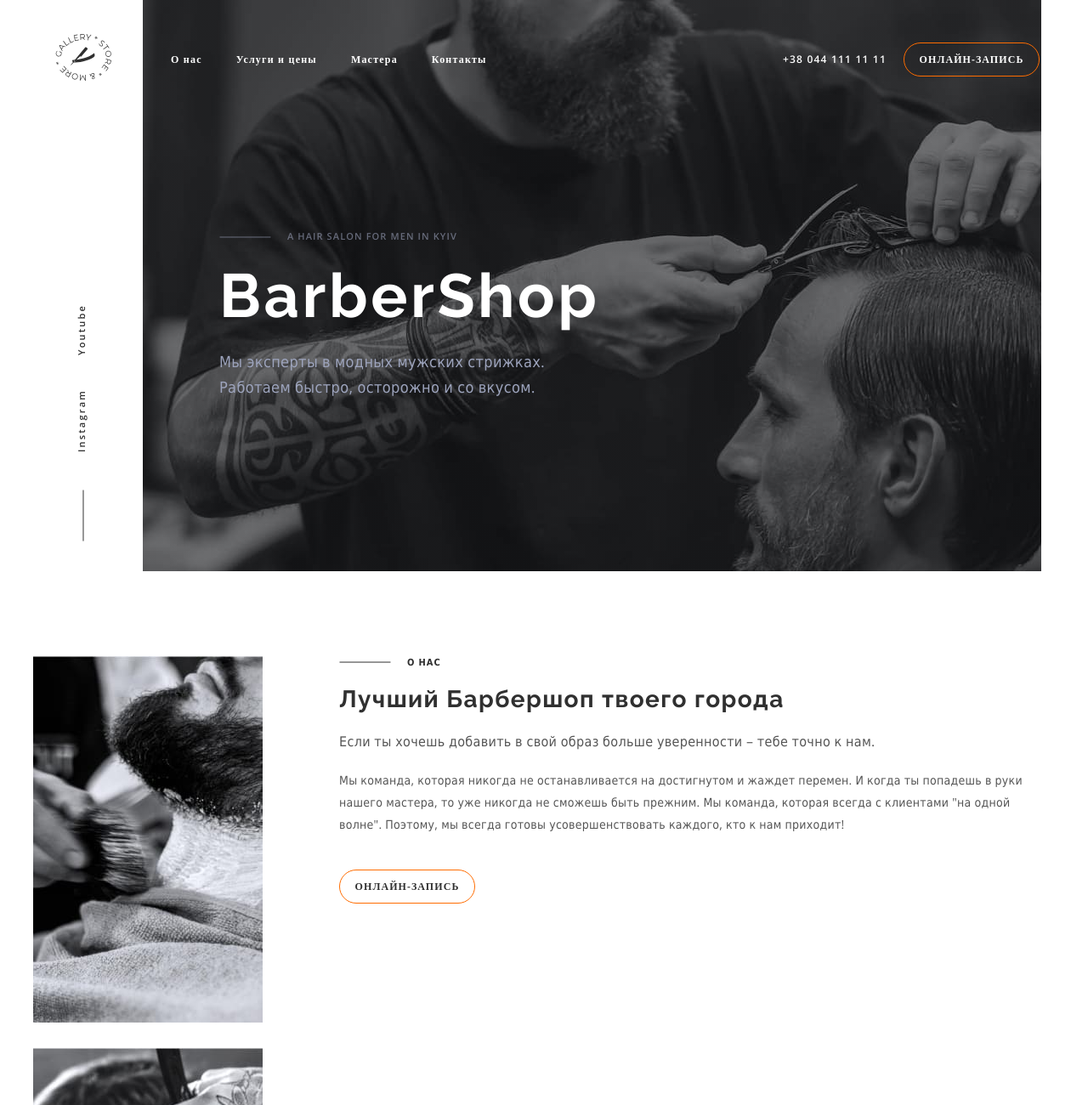
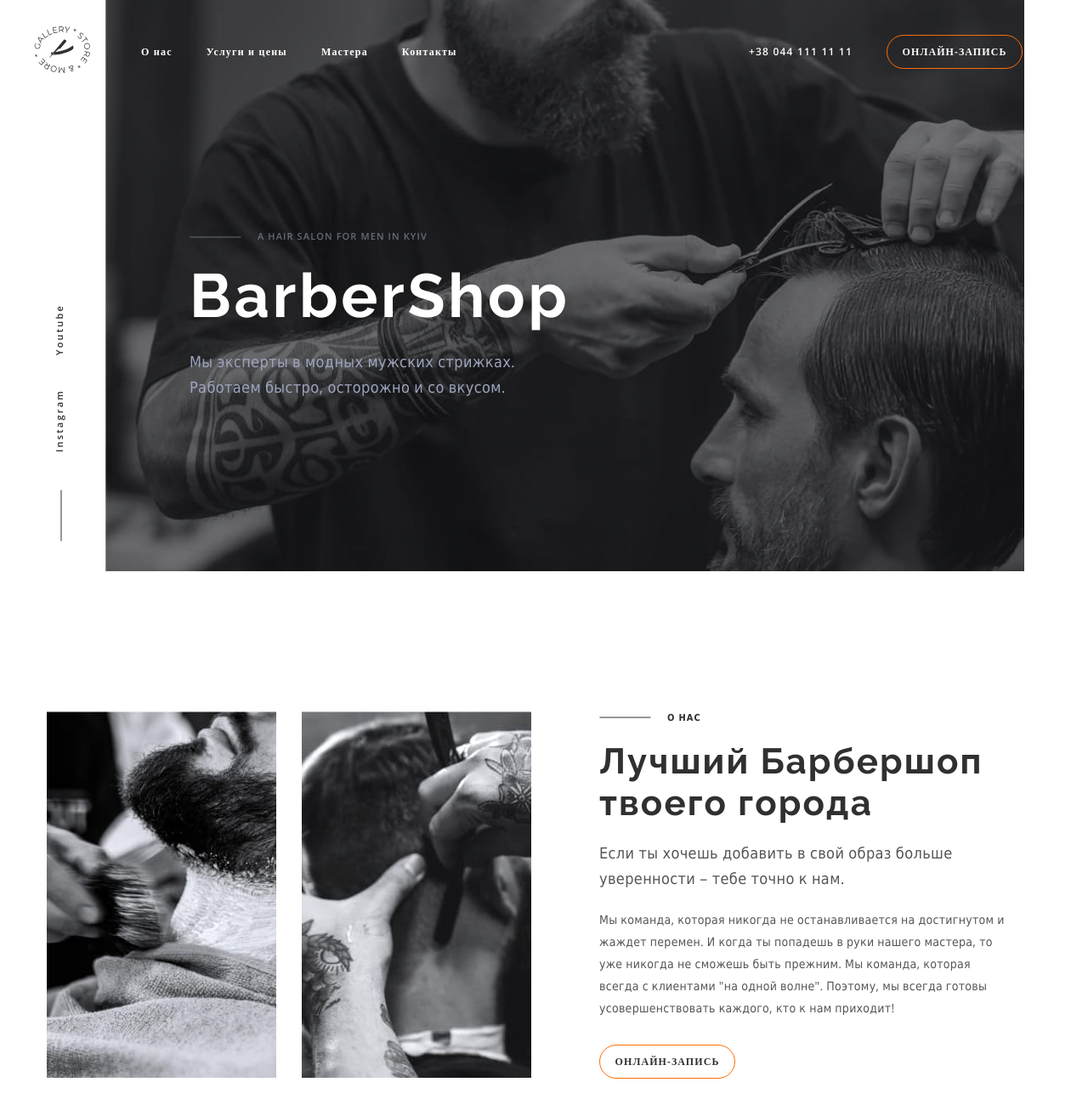
Before and after one commit to zefir0211/barbershop, a plain HTML site: page index.html in a window 1280 px wide. Shown: the top 1300 px of the page at 85% size. Drawn offline with nearby package versions, Linux system fonts and the light colour scheme.

Commit message:
fix - header, hero, about

```diff
--- a/index.html
+++ b/index.html
@@ -8,7 +8,7 @@
     <link rel="preconnect" href="https://fonts.googleapis.com">
     <link rel="preconnect" href="https://fonts.gstatic.com" crossorigin>
     <link href="https://fonts.googleapis.com/css2?family=Open+Sans:wght@400;600;700&family=Raleway:wght@700&display=swap" rel="stylesheet">
-    <link rel="stylesheet" href="https://cdnjs.cloudflare.com/ajax/libs/modern-normalize/1.1.0/modern-normalize.min.css" integrity="sha512-wpPYUAdjBVSE4KJnH1VR1HeZfpl1ub8YT/NKx4PuQ5NmX2tKuGu6U/JRp5y+Y8XG2tV+wKQpNHVUX03MfMFn9Q==" crossorigin="anonymous" referrerpolicy="no-referrer" />
+    <link rel="stylesheet" href="https://cdnjs.cloudflare.com/ajax/libs/modern-normalize/1.1.0/modern-normalize.min.css" integrity="sha512-wpPYUAdjBVSE4KJnH1VR1HeZfpl1ub8YT/NKx4PuQ5NmX2tKuGu6U/JRp5y+Y8XG2tV+wKQpNHVUX03MfMFn9Q==" crossorigin="anonymous" referrerpolicy="no-referrer">
     <link rel="stylesheet" href="./css/main.min.css">
     <title>BarberShop</title>
 </head>
@@ -27,7 +27,7 @@
                 </nav>
                 <div class="header__contacts">
                     <a class="header__tel" href="tel:+380441111111">+38 044 111 11 11</a>
-                    <button class="header__btn btn btn--light" tupe="button">онлайн-запись</button>
+                    <button class="header__btn btn btn--light" type="button">онлайн-запись</button>
                 </div>
             </div>
             <svg class="header__mob-btn" width="40" height="40">
@@ -54,6 +54,7 @@
         </section>
         <section class="about" id="about">
             <div class="container">
+                <div class="about__content-container">
                     <ul class="about__list">
                         <li class="about__item">
                             <picture>
@@ -69,9 +70,6 @@
                                 <img src="./img//about-img-2.jpg" alt="барбер бреет шею">
                             </picture>
                         </li>
-
-                    <!-- <li class="about__item"><img class="about__img" src="./img/about-img-1.jpg" alt="барбер бреет шею"></li>
-                    <li class="about__item"><img class="about__img" src="./img/about-img-2.jpg" alt="барбер делает кант"></li> -->
                     </ul>
                     <div class="about__container-text">
                         <p class="about__top-text">О НАС</p>
@@ -80,7 +78,8 @@
                         <p class="about__second-text">Мы команда, которая никогда не останавливается на достигнутом
                             и жаждет перемен. И когда ты попадешь в руки нашего мастера,
                             то уже никогда не сможешь быть прежним. Мы команда, которая всегда с клиентами "на одной волне". Поэтому, мы всегда готовы усовершенствовать каждого, кто к нам приходит!</p>
-                    <button class="about__btn btn btn--dark" tupe="button">онлайн-запись</button>
+                        <button class="about__btn btn btn--dark" type="button">онлайн-запись</button>
+                    </div>
                 </div>
             </div>
         </section>
@@ -92,7 +91,7 @@
                     <ul class="price-list price-list--left">
                         <li class="price-list__item">
                             <p class="price-list__text">Мужская стрижка</p>
-                            <p class="price-list__text"">от 300 грн.</p>
+                            <p class="price-list__text">от 300 грн.</p>
                         </li>
                         <li class="price-list__item">
                             <p class="price-list__text">Стрижка бороды</p>
@@ -126,7 +125,7 @@
                         </li>
                     </ul>
                 </div>
-                <button class="prices__btn btn btn--light" tupe="button">онлайн-запись</button>
+                <button class="prices__btn btn btn--light" type="button">онлайн-запись</button>
             </div>
         </section>
         <section class="reasons">
@@ -347,8 +346,7 @@
                                     name="online-name"
                                     class="online__input"
                                     placeholder=" "
-                                    required
-                                    />
+                                    required>
                                     <label class="online__label" for="online-name">Имя*</label>
                                 </div>
                                 <div class="online__field">
@@ -359,8 +357,7 @@
                                     class="online__input"
                                     placeholder=" "
                                     pattern="[\+]\d{2}\[\(]\d{3}[\)]\\d{3}[\-]\d{2}[\-]\d{2}" title="+38(097)111-11-11" minlength="15" maxlength="17"
-                                    required
-                                    />
+                                    required>
                                     <label class="online__label" for="online-tel">Телефон*</label>
                                 </div>
                             </div>
@@ -368,7 +365,7 @@
                                 <textarea class="online__text" name="online-text" id="online-text" placeholder=" "></textarea>
                                 <label class="online__label" for="online-text">сообщение</label>
                             </div>
-                            <button class="online__btn btn btn--light" tupe="button">отправить</button>
+                            <button class="online__btn btn btn--light" type="button">отправить</button>
                     </form>
                 </section>
                 <section class="contacts" id="contacts">
--- a/sass/loyout/__hero.scss
+++ b/sass/loyout/__hero.scss
@@ -23,7 +23,7 @@
 
         // desktop
         @media screen and (min-width: 1280px) {
-            padding: 0px 55px 0 55px;
+            padding: 0px 75px 0 39px;
 
             display: flex;
             flex-direction: row;
@@ -48,7 +48,7 @@
         background-position: center;
         background-size: cover;
 
-        padding: 208px 30px 0 30px;
+        padding: 208px 30px 0 31px;
 
         // tab
         @media screen and (min-width: 768px)  {
@@ -71,7 +71,7 @@
         @media screen and (min-width: 1280px)  {
             width: 1073px;
             height: 672px;
-            padding: 271px 0 0 90px;
+            padding: 271px 0 0 99px;
 
             background-image: linear-gradient(
                 rgba(25, 28, 38, 0.2),
@@ -139,6 +139,11 @@
 
         color: #9DA4BD;
 
+        // tab
+        @media screen and (min-width: 768px) {
+            max-width: 349px;
+        }
+
         // desktop
         @media screen and (min-width: 1280px) {
             font-size: 18px;
@@ -165,7 +170,7 @@
 
         width: 85px;
         height: 680px;
-        padding: 0px 36px 0px 35px;
+        padding: 0px 36px 0px 30px;
         margin-right: 28px;
 
         display: flex;
@@ -175,7 +180,8 @@
     // desktop
     @media screen and (min-width: 1280px) {
         height: 672px;
-        padding: 0 30px;
+        margin-right: 0;
+        padding: 0 36px 0 20px;
     }
 
     &__list {
--- a/sass/loyout/_about.scss
+++ b/sass/loyout/_about.scss
@@ -1,11 +1,6 @@
 .about {
-    // padding-top: 165px;
-    // padding-bottom: 90px;
+
     .container {
-        // display: flex;
-        // justify-content: space-around;
-        // margin: 0 auto;
-
         // MOB
         padding: 84px 30px 84px 30px;
 
@@ -17,10 +12,26 @@
         @media screen and (min-width: 768px) {
             display: flex;
         }
+
+        // desktop
+        @media screen and (min-width: 1280px)  {
+            padding: 165px 75px 90px 55px;
+            display: block;
+        }
+    }
+
+    &__content-container {
+        display: flex;
+        flex-direction: row;
+justify-content: space-between;
+
+        // desktop
+        @media screen and (min-width: 1280px) {
+            margin: 0 auto;
+        }
     }
 
     &__list {
-        // display: flex;
         // MOB
         display: none;
 
@@ -28,6 +39,12 @@
         @media screen and (min-width: 768px) {
             display: flex;
             flex-direction: column;
+        }
+
+        // desktop
+        @media screen and (min-width: 1280px) {
+            display: flex;
+            flex-direction: row;
         }
     }
 
@@ -40,35 +57,35 @@
         &:first-child {
             margin-bottom: 30px;
         }
-    }
+        // desktop
+        @media screen and (min-width: 1280px) {
+            max-width: 270px;
+            height: auto;
 
-    &__item:first-child {
-        // margin-right: 30px;
+            &:first-child {
+                margin-bottom: 0px;
+            }
+
+            &:last-child {
+                margin-right: 0px;
+            }
+        }
     }
 
     &__img {
-        // max-width: 270px;
-        // height: auto;
-    }
+
+        }
 
 
     &__container-text {
         position: relative;
-        // max-width: 500px;
+        // desktop
+        @media screen and (min-width: 1280px) {
+            max-width: 500px;
+        }
     }
 
     &__top-text {
-        // font-weight: 600;
-        // font-size: 11px;
-        // line-height: 1.36;
-        // letter-spacing: 0.1em;
-        // text-transform: uppercase;
-
-        // color: var(--dark-color);
-
-        // margin-left: 80px;
-        // margin-bottom: 20px;
-
         // MOB
         font-weight: 600;
         font-size: 11px;
@@ -94,16 +111,6 @@
     }
 
     &__heading {
-        // font-family: 'Raleway';
-        // font-weight: 700;
-        // font-size: 42px;
-        // line-height: 1.16;
-        // letter-spacing: 0.05em;
-
-        // color: var(--dark-color);
-
-        // margin-bottom: 20px;
-
         // MOB
         font-family: 'Raleway';
         font-weight: 700;
@@ -118,18 +125,15 @@
         @media screen and (min-width: 768px) {
             font-size: 28px;
         }
+
+        // desktop
+        @media screen and (min-width: 1280px) {
+            font-size: 42px;
+            line-height: 1.16;
+        }
     }
 
     &__first-text {
-        // font-weight: 400;
-        // font-size: 18px;
-        // line-height: 1.66;
-        // letter-spacing: 0.02em;
-
-        // color: #555555;
-
-        // margin-bottom: 20px;
-
         // MOB
         font-size: 16px;
         line-height: 1.6;
@@ -138,18 +142,15 @@
         color: #555555;
 
         margin-bottom: 20px;
+
+        // desktop
+        @media screen and (min-width: 1280px) {
+            font-size: 18px;
+            line-height: 1.66;
+        }
     }
 
     &__second-text {
-        // font-weight: 400;
-        // font-size: 14px;
-        // line-height: 1.85;
-        // letter-spacing: 0.02em;
-
-        // color: #555555;
-
-        // margin-bottom: 30px;
-
         // MOB
         font-size: 14px;
         line-height: 1.86;
@@ -158,5 +159,11 @@
         color: #555555;
 
         margin-bottom: 40px;
+
+        // desktop
+        @media screen and (min-width: 1280px) {
+            width: 480px;
+            margin-bottom: 30px;
+        }
     }
 }
--- a/sass/loyout/_header.scss
+++ b/sass/loyout/_header.scss
@@ -20,7 +20,7 @@
 
         // tab
         @media screen and (min-width: 768px) {
-            padding: 40px 41px 0 50px;
+            padding: 32px 41px 0 50px;
 
             margin: 0 auto;
             display: flex;
@@ -29,7 +29,7 @@
         // desktop
         @media screen and (min-width: 1280px) {
             padding: 0;
-            padding: 40px 55px 0 55px;
+            padding: 31px 75px 0 40px;
             margin: 0 auto;
             display: flex;
             align-items: center;
@@ -40,8 +40,7 @@
     &__logo {
         // tab
         @media screen and (min-width: 768px) {
-            margin-right: 70px;
-            margin-left: 10px;
+            margin-right: 60px;
         }
     }
 
@@ -59,7 +58,18 @@
         // MOB
         width: 100%;
         display: flex;
-        align-items: baseline;
+
+        // tab
+        @media screen and (min-width: 768px) {
+            padding-top: 8px;
+        }
+
+        // desktop
+        @media screen and (min-width: 1280px) {
+            align-items: baseline;
+
+            padding-top: 0;
+        }
     }
 
     &__navigation {
@@ -157,7 +167,7 @@
 
         // desktop
         @media screen and (min-width: 1280px) {
-            margin-right: 20px;
+            margin-right: 40px;
         }
     }
 
```
Also changed, not shown: css/main.css, css/main.min.css, 2 other files. Lines whose indentation alone changed are shown as unchanged.
